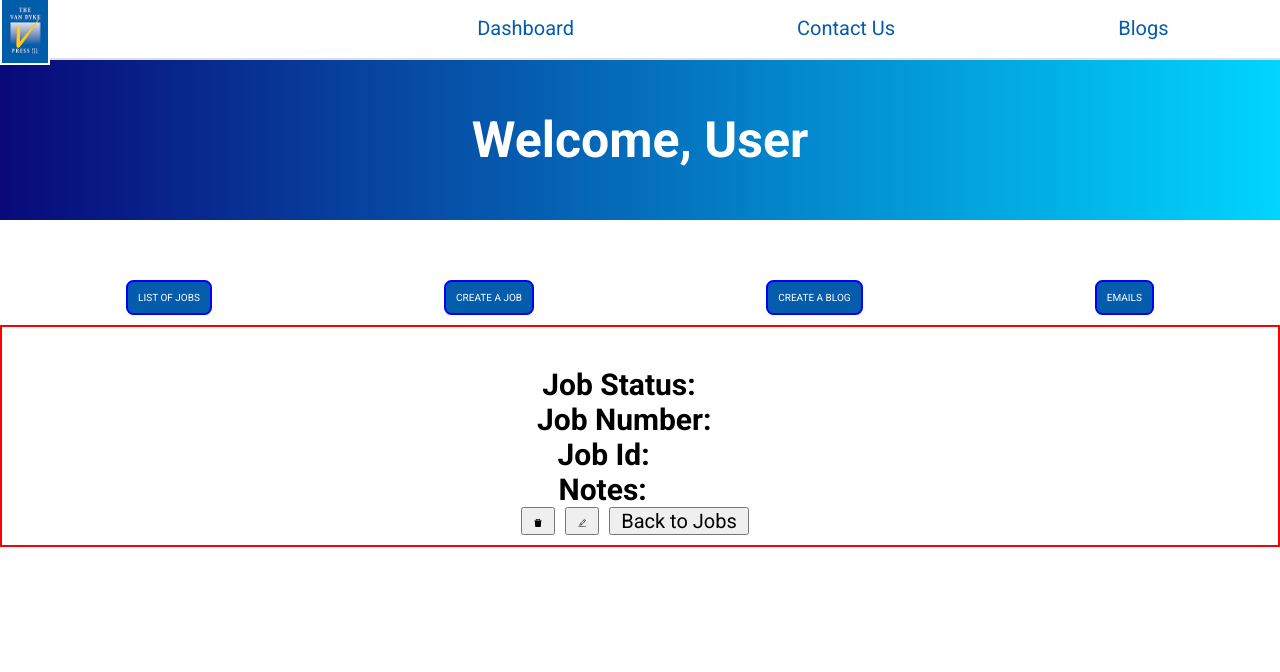
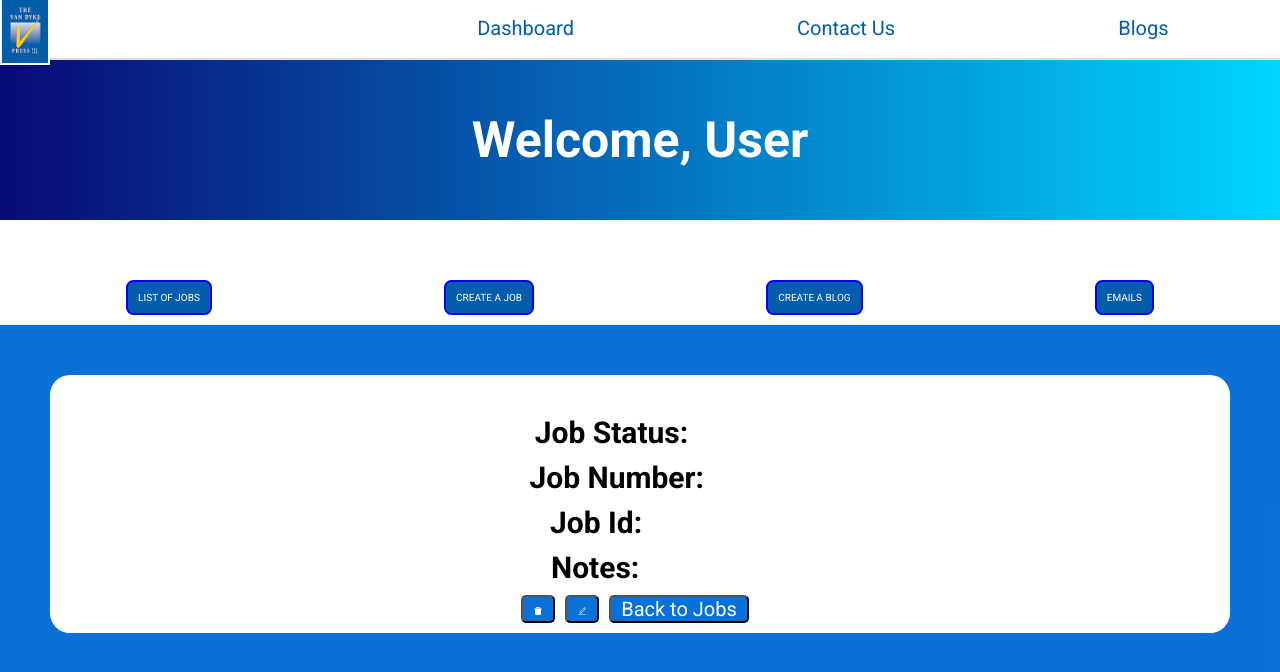
Before and after one commit to JordanWalling/vandyke-frontend, a React (Create React App) app in the folder src/client/: page /dashboard/job/1 in a window 1280 px wide. Shown: the top 672 px of the page. Built offline with nearby package versions, Linux system fonts and the light colour scheme; no server answers.

Commit message:
fix styling for blog pages

```diff
--- a/src/client/src/components/CreateBlog/CreateBlog.js
+++ b/src/client/src/components/CreateBlog/CreateBlog.js
@@ -12,6 +12,8 @@ import {
 } from "../CreateJobStyling";
 import axios from "axios";
 import { useState } from "react";
+import { useNavigate } from "react-router-dom";
+
 const CreateBlog = () => {
   // state to create blogs
   const [content, setContent] = useState("");
@@ -19,6 +21,7 @@ const CreateBlog = () => {
   const [image, setImage] = useState({});
 
   const BASE_URL = process.env.REACT_APP_BASE_URL;
+  const navigate = useNavigate();
 
   // handle image
   const handleImage = async (e) => {
@@ -51,6 +54,7 @@ const CreateBlog = () => {
         title,
         image,
       });
+      navigate("/blogs");
       console.log(data);
     } catch (err) {
       console.log(err);
@@ -71,15 +75,8 @@ const CreateBlog = () => {
             />
           </div>
           <div>
-            <Label className={"upload-file"}>
-              <ImageButton>Upload an image</ImageButton>
-              <Input
-                id="upload-file"
-                type="file"
-                accept="images/*"
-                onChange={handleImage}
-              />
-            </Label>
+            <Label>Upload an image </Label>
+            <Input type="file" accept="images/*" onChange={handleImage} />
           </div>
 
           <div>
--- a/src/client/src/components/CreateBlog/CreateBlog.module.css
+++ b/src/client/src/components/CreateBlog/CreateBlog.module.css
@@ -1,6 +1,6 @@
-Input[type="file"] {
+/* Input[type="file"] {
   display: none;
-}
+} */
 
 .upload-file {
   border: 1px solid #ccc;
--- a/src/client/src/components/CreateJob.js
+++ b/src/client/src/components/CreateJob.js
@@ -35,7 +35,7 @@ const CreateJob = () => {
       });
       console.log("Job Created =>");
       console.log(data);
-      navigate("/all-jobs");
+      navigate("/dashboard/all-jobs");
       if (data.job) {
         return new Error("Job already exists");
       }
--- a/src/client/src/components/SingleBlogDescStyling.jsx
+++ b/src/client/src/components/SingleBlogDescStyling.jsx
@@ -2,8 +2,8 @@ import styled from "styled-components";
 
 export const Background = styled.div`
   background-color: #056ed7fa;
-  height: 100vh;
-  position: relative;
+  height: 200vh;
+  padding-top: 3rem;
 `;
 export const Card = styled.div`
   display: flex;
@@ -11,8 +11,6 @@ export const Card = styled.div`
   padding: 3rem 0;
 
   background-color: #fff;
-  position: absolute;
-  top: 10%;
   border-radius: 1rem;
   margin: 2rem;
 `;
@@ -23,6 +21,9 @@ export const Box = styled.div`
   width: 80%;
   img {
     width: 100%;
+    height: 100%;
+    margin: auto;
+    padding-bottom: 1rem;
   }
 `;
 export const Content = styled.div`
@@ -33,10 +34,16 @@ export const Content = styled.div`
   width: 100%;
 `;
 export const Title = styled.h3`
-  font-size: 5rem;
-  text-transform: uppercase;
+  font-size: 2rem;
+  text-transform: capitalize;
+  @media screen and (min-width: 767px) {
+    font-size: 3rem;
+  }
 `;
 export const Paragraph = styled.p`
-  font-size: 2rem;
+  font-size: 1.5rem;
   letter-spacing: 2px;
+  @media screen and (min-width: 767px) {
+    font-size: 2rem;
+  }
 `;
--- a/src/client/src/components/SingleJobDescStyling.jsx
+++ b/src/client/src/components/SingleJobDescStyling.jsx
@@ -3,7 +3,8 @@ import styled from "styled-components";
 export const Container = styled.div`
   display: flex;
   justify-content: center;
-  border: 2px solid red;
+  border-radius: 2rem;
+  background-color: #fff;
   text-align: center;
   padding-top: 2rem;
   span {
@@ -12,6 +13,15 @@ export const Container = styled.div`
   button {
     font-size: 2rem;
     padding: 0 1rem;
+    background-color: #056ed7fa;
+    color: #fff;
+    border-radius: 0.5rem;
+    cursor: pointer;
+    :hover {
+      background-color: #fff;
+      color: #056ed7fa;
+      transition: 0.5s;
+    }
   }
 `;
 export const Job = styled.div`
@@ -34,8 +44,19 @@ export const JobItem = styled.div`
   display: flex;
   align-items: center;
   justify-content: space-around;
+  padding-bottom: 1rem;
+  h3 {
+    padding-right: 3rem;
+  }
 `;
 
 export const Button = styled.button`
   margin: auto;
+  color: #fff;
+  background-color: #056ed7fa;
 `;
+export const Background = styled.div`
+  background-color: #056ed7fa;
+  height: 100vh;
+  padding: 5rem;
+`;
--- a/src/client/src/components/emails/GetEmailsStyling.jsx
+++ b/src/client/src/components/emails/GetEmailsStyling.jsx
@@ -12,6 +12,7 @@ export const Wrapper = styled.div`
 
 export const Background = styled.div`
   background-color: #056ed7fa;
+  padding: 2rem;
 `;
 export const Heading = styled.h3`
   color: #fff;
--- a/src/client/src/components/emails/SingleEmail.js
+++ b/src/client/src/components/emails/SingleEmail.js
@@ -4,7 +4,6 @@ import {
   Heading,
   Content,
   Message,
-  P,
   ButtonContainer,
   Button,
   Sub,
@@ -39,7 +38,7 @@ const SingleEmail = ({ email }) => {
             <Sub>Message:</Sub>
           </div>
           <div>
-            <P>{message}</P>
+            <p>{message}</p>
           </div>
         </Message>
         <ButtonContainer>
--- a/src/client/src/components/emails/SingleEmailDesc.jsx
+++ b/src/client/src/components/emails/SingleEmailDesc.jsx
@@ -1,6 +1,7 @@
 import React, { useState, useEffect } from "react";
 import { useParams, useNavigate } from "react-router-dom";
 import axios from "axios";
+import { Background, Card, Content } from "./SingleEmailDescStyling";
 
 const BASE_URL = process.env.REACT_APP_BASE_URL;
 
@@ -28,7 +29,7 @@ const SingleEmailDesc = ({ name, phoneNumber, userEmail, message }) => {
     try {
       const { data } = await axios.delete(`${BASE_URL}/email/${id} `);
       console.log("Email Deleted" - data);
-      navigate("/emails");
+      navigate("/dashboard/emails");
     } catch (err) {
       console.log(err);
     }
@@ -40,8 +41,10 @@ const SingleEmailDesc = ({ name, phoneNumber, userEmail, message }) => {
   };
 
   return (
-    <div>
-      <h2>id: {email.id}</h2>
+    <Background>
+      <Card>
+        {/* <h2>id: {email.id}</h2> */}
+        <Content>
           <h2>Name: {email.name}</h2>
           <h3>Phone Number: {email.phoneNumber}</h3>
           <h3>Email Address: {email.userEmail}</h3>
@@ -53,7 +56,9 @@ const SingleEmailDesc = ({ name, phoneNumber, userEmail, message }) => {
           <span>
             <button onClick={handleEmailReturn}>Back to Emails</button>
           </span>
-    </div>
+        </Content>
+      </Card>
+    </Background>
   );
 };
 
--- /dev/null
+++ b/src/client/src/components/emails/SingleEmailDescStyling.jsx
@@ -0,0 +1,23 @@
+// Background, Card, Content
+import styled from "styled-components";
+
+export const Background = styled.div`
+  background-color: #056ed7fa;
+  padding: 2rem;
+  display: flex;
+  justify-content: center;
+`;
+export const Card = styled.div`
+  background-color: #fff;
+  padding: 2rem;
+  border-radius: 1rem;
+  width: 70%;
+  text-align: center;
+`;
+export const Content = styled.div`
+  p {
+    font-size: 2rem;
+    overflow: visible;
+    width: 100%;
+  }
+`;
--- a/src/client/src/components/emails/SingleEmailStyles.jsx
+++ b/src/client/src/components/emails/SingleEmailStyles.jsx
@@ -1,11 +1,11 @@
 import styled from "styled-components";
 
-export const HideFullMessage = styled.p`
-  width: 50px;
-  text-overflow: ellipsis;
-  white-space: nowrap;
-  overflow: hidden;
-`;
+// export const HideFullMessage = styled.p`
+//   width: 50px;
+//   text-overflow: ellipsis;
+//   white-space: nowrap;
+//   overflow: hidden;
+// `;
 
 export const Card = styled.div`
   background-color: #fff;
@@ -16,21 +16,18 @@ export const Content = styled.div`
   display: flex;
   justify-content: space-between;
   padding: 1rem;
-  p {
-    font-size: 1.75rem;
-  }
 `;
 export const Message = styled.div`
   display: flex;
   justify-content: space-between;
   padding: 1rem;
 `;
-export const P = styled.p`
-  width: 50px;
-  text-overflow: ellipsis;
-  white-space: nowrap;
-  overflow: hidden;
-`;
+// export const P = styled.p`
+//   width: 50px;
+//   text-overflow: ellipsis;
+//   white-space: nowrap;
+//   overflow: hidden;
+// `;
 
 export const Heading = styled.h4`
   display: flex;
@@ -45,6 +42,7 @@ export const Heading = styled.h4`
 export const Sub = styled.h4`
   font-size: 2rem;
 `;
+
 export const ButtonContainer = styled.div`
   display: flex;
   justify-content: center;
@@ -54,15 +52,8 @@ export const Button = styled.button`
   padding: 1rem;
   border-radius: 0.5rem;
   background-color: #056ed7fa;
-  p {
-    color: #fff;
-    font-weight: 600;
-    text-transform: uppercase;
-  }
   :hover {
+    color: #056ed7fa;
     background-color: #fff;
-    p {
-      color: #056ed7fa;
-    }
   }
 `;
--- a/src/client/src/pages/SingleJobDesc.js
+++ b/src/client/src/pages/SingleJobDesc.js
@@ -8,6 +8,7 @@ import {
   Job,
   JobItem,
   Button,
+  Background,
 } from "../components/SingleJobDescStyling";
 const BASE_URL = process.env.REACT_APP_BASE_URL;
 
@@ -51,7 +52,7 @@ const SingleJobDesc = ({ number, company, status, notes }) => {
     navigate("/dashboard/all-jobs");
   };
   return (
-    <div>
+    <Background>
       <Container>
         <Job>
           <h1>{job.company}</h1>
@@ -87,7 +88,7 @@ const SingleJobDesc = ({ number, company, status, notes }) => {
           </span>
         </Job>
       </Container>
-    </div>
+    </Background>
   );
 };
 
```
Also changed, not shown: 1 other file (tests, documents, lock files or other folders). Lines whose indentation alone changed are shown as unchanged.
